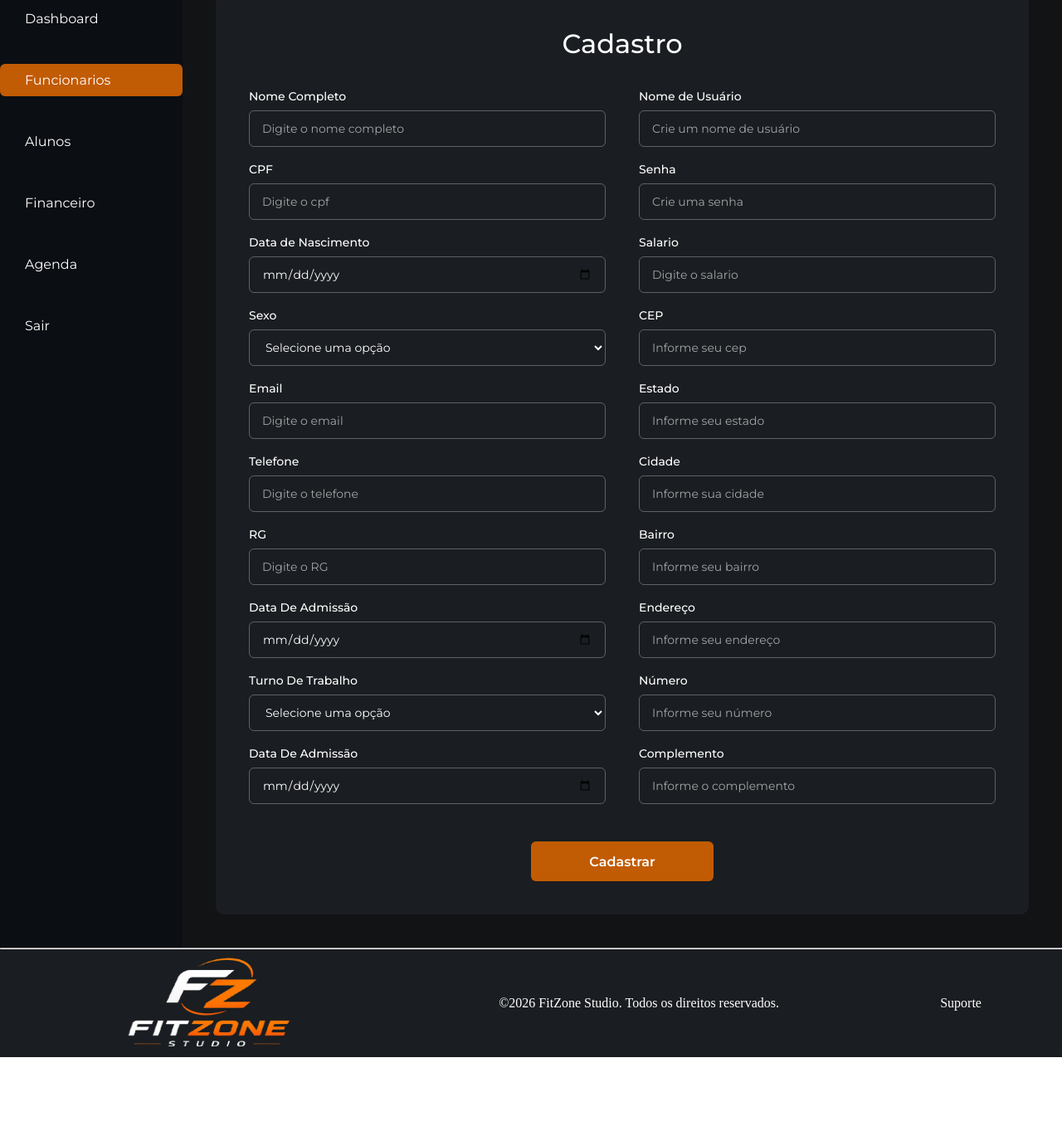
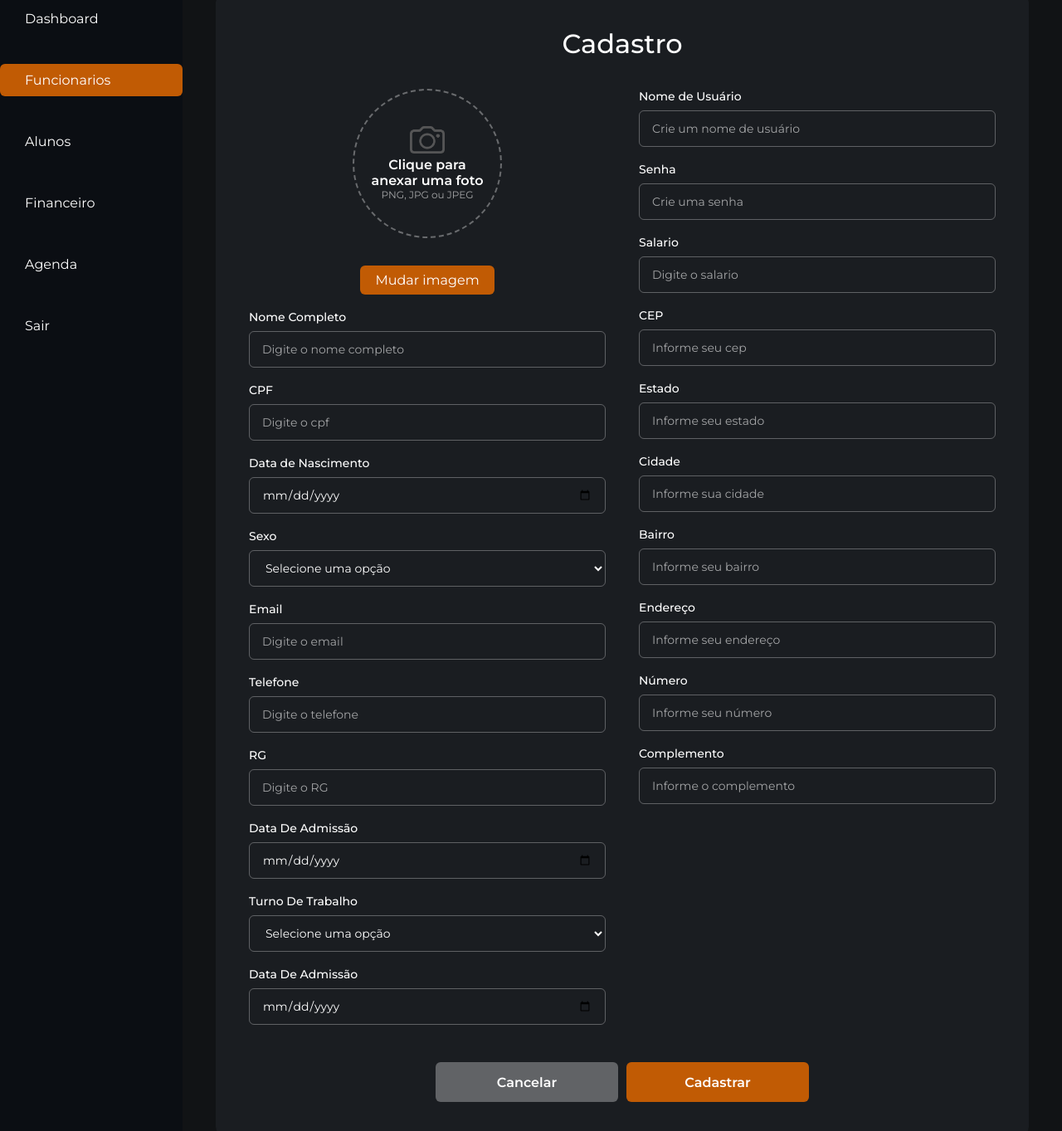
Before and after one commit to Bielsampaio25/SiteFitZoneStudio, a plain HTML site: page pages/cadastrarFuncionarioAdmin.html in a window 1280 px wide. Shown: the part 177-1540 px from the top of the page at 83% size. Before the commit the page ends 1451 px from the top, so only its background shows below. Drawn offline with Linux system fonts and the light colour scheme; a script that the page names is missing.

Commit message:
alteração na tela cadastro de funcionario pelo admin com adição de um campo para anexar imagem e um botão para modificar a imagem.

```diff
--- a/css/cadastrarFuncionarioAdmin.css
+++ b/css/cadastrarFuncionarioAdmin.css
@@ -29,6 +29,73 @@ main{
     font-family: "Montserrat", sans-serif;
     font-size: 32px;
     font-weight: 500;
+}
+
+.foto-perfil-container{
+    width: 180px;
+    height: 180px;
+    margin: 0 auto;
+    border: 2px dashed rgba(255,255,255,.35);
+    border-radius: 50%;
+    display: flex;
+    justify-content: center;
+    align-items: center;
+    cursor: pointer;
+    transition: .25s;
+    overflow: hidden;
+}
+
+.foto-perfil-container:hover{
+    border-color: #C15B04;
+    background: rgba(193,91,4,.08);
+}
+
+.foto-perfil-content{
+    display: flex;
+    flex-direction: column;
+    justify-content: center;
+    align-items: center;
+    gap: 8px;
+    text-align: center;
+    padding: 15px;
+}
+
+.foto-perfil-content img{
+    width: 42px;
+    opacity: .8;
+}
+
+.foto-perfil-content h2{
+    color: #FFF;
+    font-family: "Montserrat", sans-serif;
+    font-size: 16px;
+    font-weight: 600;
+}
+
+.foto-perfil-content p{
+    color: rgba(255,255,255,.6);
+    font-family: "Montserrat", sans-serif;
+    font-size: 12px;
+}
+
+.btnMudarFoto{
+    margin-top: 15px;
+    display: flex;
+    justify-content: center;
+}
+
+.btnMudarFoto label{
+    padding: 8px 18px;
+    background: #C15B04;
+    color: white;
+    border-radius: 6px;
+    cursor: pointer;
+    font-family: "Montserrat", sans-serif;
+    transition: .2s;
+}
+
+.btnMudarFoto label:hover{
+    background: #d96b0b;
 }
 
 .formulario-content{
@@ -86,12 +153,35 @@ main{
     box-shadow: 0 0 10px rgba(193,91,4,.35);
 }
 
-.btnCadastro{
+.botoes{
     display: flex;
     justify-content: center;
     margin-top: 10px;
+    gap: 10px;
 }
 
+.btnCancelar a{
+    width: 220px;
+    height: 48px;
+    display: flex;
+    justify-content: center;
+    align-items: center;
+    border: none;
+    border-radius: 6px;
+    background: #616366;
+    color: #FFF;
+    font-family: "Montserrat", sans-serif;
+    font-size: 16px;
+    font-weight: 600;
+    cursor: pointer;
+    text-decoration: none;
+    transition: .25s;
+}
+
+.btnCancelar a:hover{
+    background: #909192;
+    transform: translateY(-2px);
+}
 .btnCadastro button{
     width: 220px;
     height: 48px;
--- /dev/null
+++ b/js/fotoPerfil.js
@@ -0,0 +1,26 @@
+const inputFoto = document.getElementById("foto");
+const btnMudarFoto = document.getElementById("btnMudarFoto");
+const preview = document.getElementById("preview");
+const textoUpload = document.getElementById("textoUpload");
+
+inputFoto.addEventListener("change", function () {
+
+    const arquivo = this.files[0];
+
+    if (!arquivo) return;
+
+    const leitor = new FileReader();
+
+    leitor.onload = function (e) {
+
+        preview.src = e.target.result;
+        preview.hidden = false;
+
+        textoUpload.style.display = "none";
+
+        btnMudarFoto.hidden = false;
+    };
+
+    leitor.readAsDataURL(arquivo);
+
+});
--- a/pages/cadastrarFuncionarioAdmin.html
+++ b/pages/cadastrarFuncionarioAdmin.html
@@ -41,6 +41,20 @@
             <h1>Cadastro</h1>
             <div class="formulario-content">
                 <div class="formulario-content-campos">
+                    <div class="foto-perfil-container">
+                        <img id="preview" hidden>
+                        <div class="foto-perfil-content" id="textoUpload">
+                            <label for="foto" class="upload-area">
+                                <img src="../assets/icons/icone_camera.png" alt="">
+                                <h2>Clique para anexar uma foto</h2>
+                                <p>PNG, JPG ou JPEG</p>
+                            </label>
+                            <input type="file" id="foto" accept="image/*" hidden onclick="habilitarInput()">
+                        </div>
+                    </div>
+                    <div class="btnMudarFoto" id="btnMudarFoto" hidden>
+                        <label for="foto">Mudar imagem</label>
+                    </div>
                     <div class="campo">
                         <label for="name">Nome Completo</label>
                         <input type="text" name="name" id="name" placeholder="Digite o nome completo">
@@ -135,12 +149,20 @@
                     </div>
                 </div>
             </div>
+            <div class="botoes">
+                <div class="btnCancelar">
+                    <a href="../pages/funcionariosAdmin.html">Cancelar</a>
+                </div>
                 <div class="btnCadastro">
-                <button type="button" onclick="verificarInput(), verificarCpf(), verificarSelect()">Cadastrar</button>
+                    <button type="button"
+                        onclick="verificarInput(), verificarCpf(), verificarSelect()">Cadastrar</button>
+                </div>
+            </div>
             </div>
         </form>
     </main>
     <script src="../js/cadastro.js"></script>
+    <script src="../js/fotoPerfil.js"></script>
     <footer>
         <hr>
         <div class="footer-content">
```
Also changed, not shown: assets/icons/icone_camera.png (added). Lines whose indentation alone changed are shown as unchanged.
